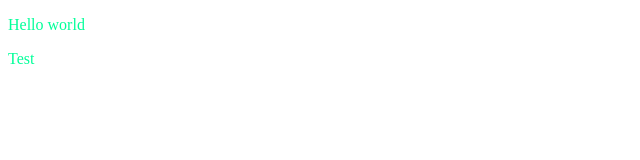
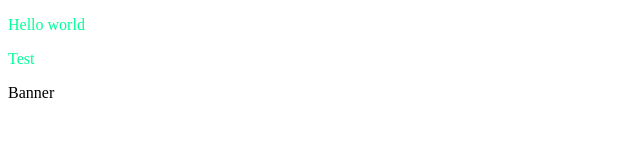
Before and after one commit to RomanOrlov2020/js2024, a plain HTML site: page lesson1/hw/index.html in a window 1280 px wide. Shown: the full height of the page, 0-640 px from the left. Drawn offline with Linux system fonts and the light colour scheme.

Commit message:
new Banner

```diff
--- /dev/null
+++ b/lesson1/hw/Banner.css
@@ -0,0 +1,3 @@
+div{
+
+}
--- a/lesson1/hw/index.html
+++ b/lesson1/hw/index.html
@@ -9,5 +9,7 @@
 <body>
     <p>Hello world</p>
     <p>Test</p>
+    <div>Banner
+    </div>
 </body>
 </html>
```
